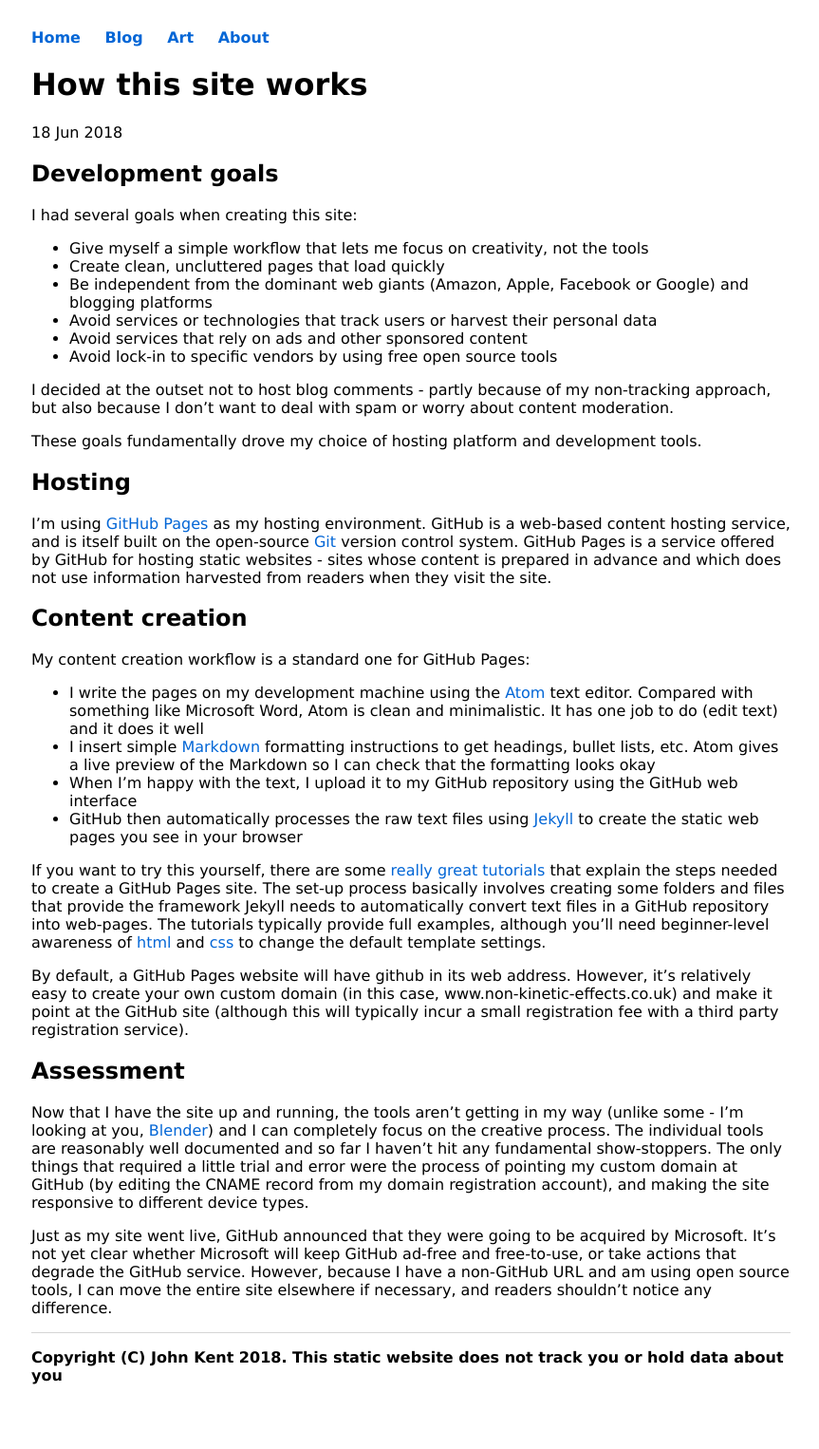
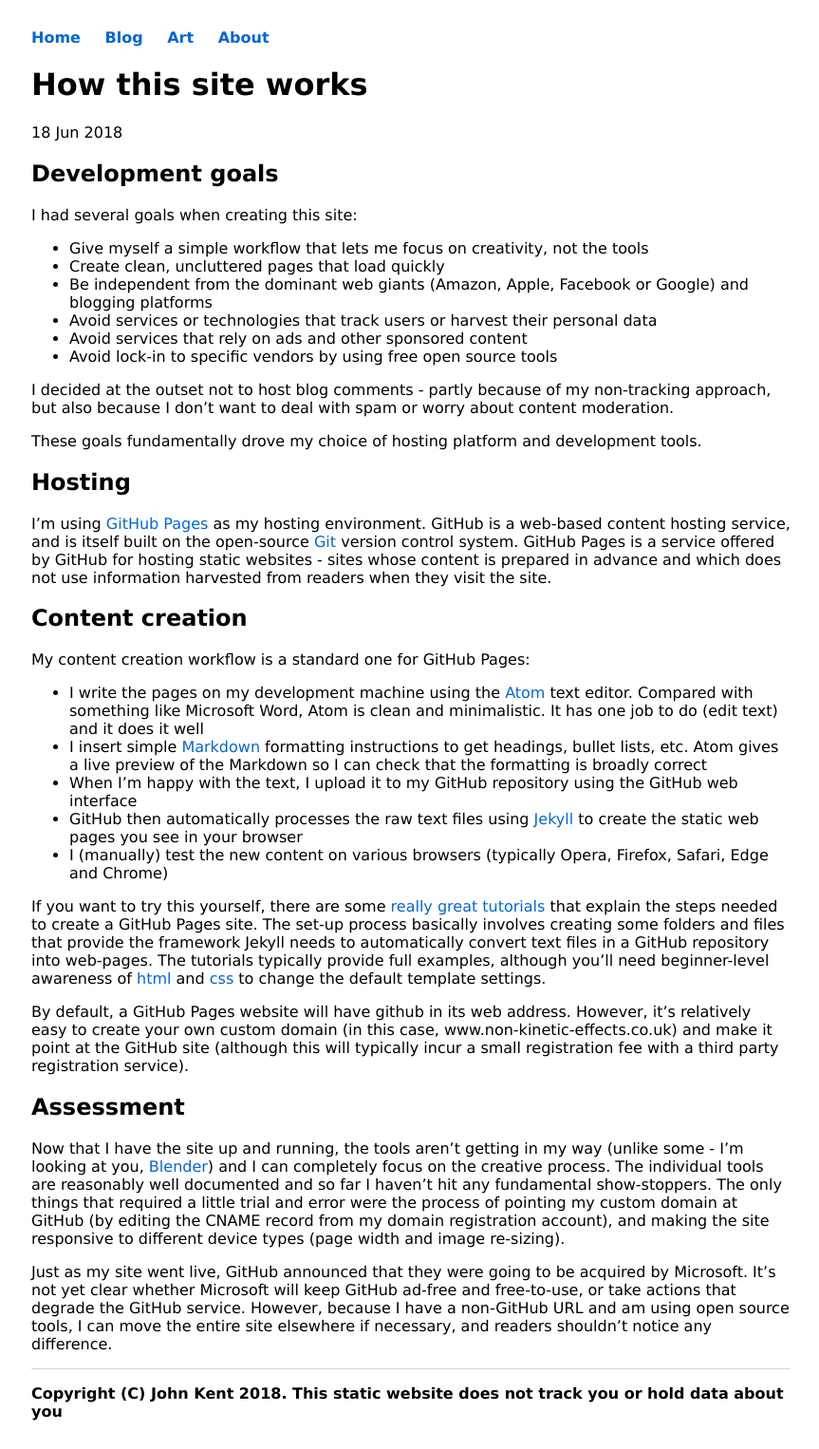
Before and after one commit to KineticLensman/KineticLensman.github.io, a Jekyll site: the page built from _posts/2018-06-18-how-this-site-works.md, in a window 1280 px wide. Shown: the whole page at 95% size, without its empty margins (207-1070 px from the left). Built offline with Jekyll 4.4.1, drawn with Linux system fonts in a browser that asks for light colours; before the commit the page ends 1488 px from its top, so only the background shows below that.

Commit message:
updates to describe testing

```diff
--- a/_posts/2018-06-18-how-this-site-works.md
+++ b/_posts/2018-06-18-how-this-site-works.md
@@ -24,15 +24,16 @@
 My content creation workflow is a standard one for GitHub Pages:
 
 * I write the pages on my development machine using the [Atom](https://atom.io/) text editor. Compared with something like Microsoft Word, Atom is clean and minimalistic. It has one job to do (edit text) and it does it well
-* I insert simple [Markdown](https://daringfireball.net/projects/markdown/) formatting instructions to get headings, bullet lists, etc. Atom gives a live preview of the Markdown so I can check that the formatting looks okay
+* I insert simple [Markdown](https://daringfireball.net/projects/markdown/) formatting instructions to get headings, bullet lists, etc. Atom gives a live preview of the Markdown so I can check that the formatting is broadly correct
 * When I'm happy with the text, I upload it to my GitHub repository using the GitHub web interface
 * GitHub then automatically processes the raw text files using [Jekyll](https://jekyllrb.com/) to create the static web pages you see in your browser
+* I (manually) test the new content on various browsers (typically Opera, Firefox, Safari, Edge and Chrome)
 
 If you want to try this yourself, there are some [really great tutorials](http://jmcglone.com/guides/github-pages/) that explain the  steps needed to create a GitHub Pages site. The set-up process basically involves creating some folders and files that provide the framework Jekyll needs to automatically convert text files in a GitHub repository into web-pages. The tutorials typically provide full examples, although you'll need beginner-level awareness of [html](https://www.w3schools.com/Html/) and [css](https://www.w3schools.com/css/default.asp) to change the default template settings.
 
 By default, a GitHub Pages website will have github in its web address. However, it's relatively easy to create your own custom domain (in this case, www.non-kinetic-effects.co.uk) and make it point at the GitHub site (although this will typically incur a small registration fee with a third party registration service).
 
 ## Assessment
-Now that I have the site up and running, the tools aren't getting in my way (unlike some - I'm looking at you, [Blender](https://www.blender.org/)) and I can completely focus on the creative process. The individual tools are reasonably well documented and so far I haven't hit any fundamental show-stoppers. The only things that required a little trial and error were the process of pointing my custom domain at GitHub (by editing the CNAME record from my domain registration account), and making the site responsive to different device types.
+Now that I have the site up and running, the tools aren't getting in my way (unlike some - I'm looking at you, [Blender](https://www.blender.org/)) and I can completely focus on the creative process. The individual tools are reasonably well documented and so far I haven't hit any fundamental show-stoppers. The only things that required a little trial and error were the process of pointing my custom domain at GitHub (by editing the CNAME record from my domain registration account), and making the site responsive to different device types (page width and image re-sizing).
 
 Just as my site went live, GitHub announced that they were going to be acquired by Microsoft. It's not yet clear whether Microsoft will keep GitHub ad-free and free-to-use, or take actions that degrade the GitHub service. However, because I have a non-GitHub URL and am using open source tools, I can move the entire site elsewhere if necessary, and readers shouldn't notice any difference.
```
